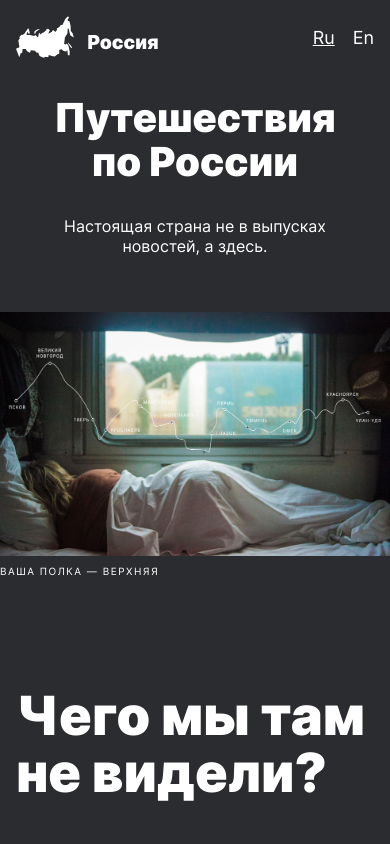
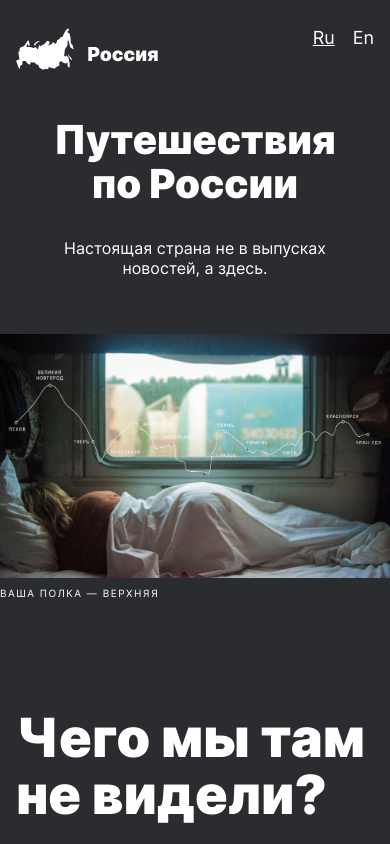
Before and after one commit to MarinaKrasnov/russian-travel, a plain HTML site: page index.html in a window 390 px wide. Shown: the top 844 px of the page. Drawn offline with Linux system fonts and the light colour scheme.

Commit message:
delete absolute position

```diff
--- a/blocks/header/__logo/header__logo.css
+++ b/blocks/header/__logo/header__logo.css
@@ -1,23 +1,12 @@
 .header__logo {
-    position: absolute;
     width: 176px;
     height: 52px;
-    left: 48px;
-    top: 28px;
-}
-
-@media (max-width:999px) {
-    .header__logo {
-        left: 24px;
-        top: 28px;
-    }
+    margin: 0;
 }
 
 @media (max-width:470px) {
     .header__logo {
         width: 142px;
         height: 42px;
-        left: 16px;
-        top: 16px;
     }
 }
--- a/blocks/header/header.css
+++ b/blocks/header/header.css
@@ -1,7 +1,7 @@
 .header {
     max-height: 52px;
     display: flex;
-    justify-content: flex-end;
+    justify-content: space-between;
     margin: 0;
     max-width: 100%;
     padding: 0 calc(var(--padding16-)*3);
```
